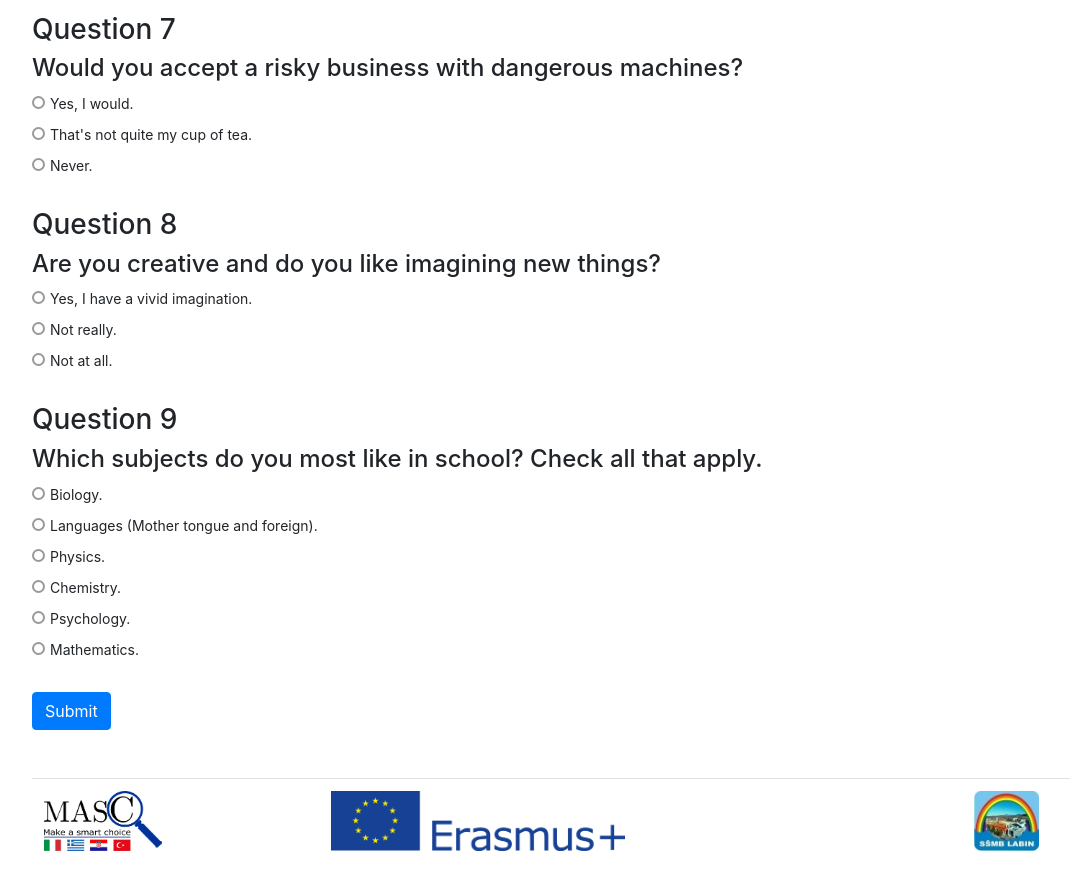
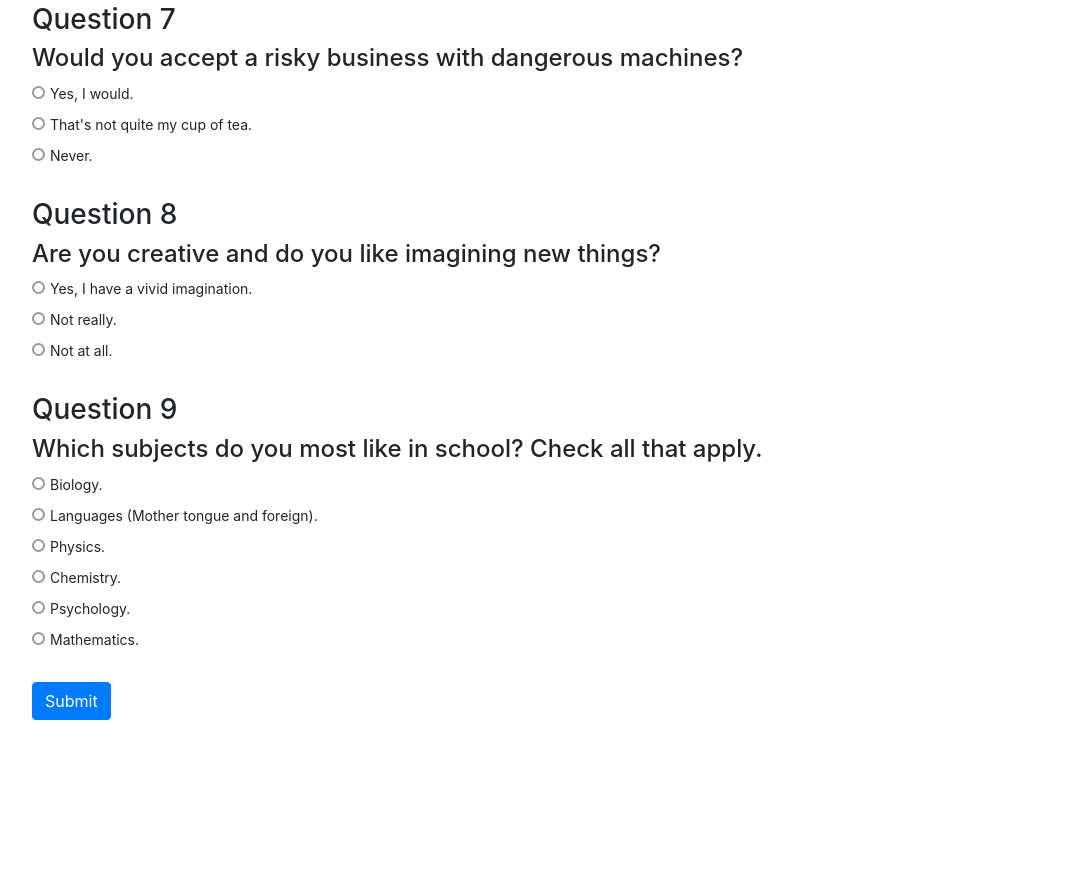
Before and after one commit to erasstranica/erasstranica.github.io, a plain HTML site: page test.html in a window 1280 px wide. Shown: the part 1789-2668 px from the top of the page, without its empty margins (53-1123 px from the left). After the commit the page ends 2557 px from the top, so only its background shows below. Drawn offline with nearby package versions, Linux system fonts and the light colour scheme.

Commit message:
clean up

```diff
--- a/main.js
+++ b/main.js
@@ -3,9 +3,7 @@ var hea = 0;
 var con = 0;
 function myfunc(){
 $("input").each(function() {
-    //alert($(this).name());
   if($(this).is(':checked')) {
-      //alert($(this).val());
     if($(this).val() === 'education'){
         edu = edu + 1;
     }
@@ -19,16 +17,17 @@ $("input").each(function() {
 });
 hea = hea + parseFloat($('#q9').val());
 
-//alert(hea);
-//alert(con);
-//alert(edu);
+
 if(edu >= hea && edu >= con){
+    alert("We have concluded that you are best suited to the education path, you will be sent to the education job database where you can learn more.");
     window.open('./education.html', '_self');
 }
 else if(hea >= edu && hea >= con){
+    alert("We have concluded that you are best suited to the health path, you will be sent to the health job database where you can learn more.");
     window.open('./health.html', '_self');
 }
 else{
+    alert("We have concluded that you are best suited to the construction path, you will be sent to the construction job database where you can learn more.");
     window.open('./construction.html', '_self');
 }
 }
--- a/test.html
+++ b/test.html
@@ -1,50 +1,26 @@
 <!DOCTYPE html>
-<!-- saved from url=(0060)https://getbootstrap.com/docs/3.3/examples/starter-template/ -->
-<html lang="en"><head><meta http-equiv="Content-Type" content="text/html; charset=UTF-8">
+<html lang="en">
+    <head>
+    <meta http-equiv="Content-Type" content="text/html; charset=UTF-8">
 
     <meta http-equiv="X-UA-Compatible" content="IE=edge">
     <meta name="viewport" content="width=device-width, initial-scale=1">
-    <!-- The above 3 meta tags *must* come first in the head; any other head content must come *after* these tags -->
-    <meta name="description" content="">
-    <meta name="author" content="">
-    <link rel="icon" href="https://getbootstrap.com/docs/3.3/favicon.ico">
 
+    <link rel="icon" href="logo.png">
     <title>Career Questionnaire</title>
 
-    <!-- Bootstrap core CSS -->
     <link href="./files/bootstrap.min.css" rel="stylesheet">
-
-    <!-- IE10 viewport hack for Surface/desktop Windows 8 bug -->
-    <link href="./files/ie10-viewport-bug-workaround.css" rel="stylesheet">
-
-    <!-- Custom styles for this template -->
-    <link href="./files/starter-template.css" rel="stylesheet">
-
-    <!-- Just for debugging purposes. Don't actually copy these 2 lines! -->
-    <!--[if lt IE 9]><script src="../../assets/js/ie8-responsive-file-warning.js"></script><![endif]-->
-    <script src="./files/ie-emulation-modes-warning.js.download"></script>
-
-    <!-- HTML5 shim and Respond.js for IE8 support of HTML5 elements and media queries -->
-    <!--[if lt IE 9]>
-      <script src="https://oss.maxcdn.com/html5shiv/3.7.3/html5shiv.min.js"></script>
-      <script src="https://oss.maxcdn.com/respond/1.4.2/respond.min.js"></script>
-    <![endif]-->
 	<style>
-
         .krug{
             -webkit-appearance: none;
             -moz-appearance: none;
             appearance: none;
-
             border-radius: 50%;
             width: 13px;
             height: 13px;
-
             border: 2px solid #999;
-
             outline: none;
             margin-right: 5px;
-
         }
         label{
             font-size: 14px;
@@ -53,8 +29,7 @@ input:checked {
             border: 4px solid black;
         }
 
-button,
-legend {
+        button, legend {
             color: white;
             background-color: black;
             padding: 5px 10px;
@@ -88,19 +63,16 @@ button:active {
             transform: rotate(-90deg);
         }
         body {
-            padding-top: 75px;
+            padding-top: 65px;
         }
     </style>
     </head>
- <!-- DO you consider yourself emotionally competent and of large professional authority?-->
     <body>
-	<!-- UBACI SLIKE ERASMUS LOGO, ŠKOlA, MASC-->
         <nav class="navbar navbar-expand-md navbar-dark fixed-top bg-dark">
             <a class="navbar-brand" href="./index.html">Make a Smart Choice</a>
             <button class="navbar-toggler" type="button" data-toggle="collapse" data-target="#navbarsExampleDefault" aria-controls="navbarsExampleDefault" aria-expanded="false" aria-label="Toggle navigation">
                 <span class="navbar-toggler-icon"></span>
             </button>
-
             <div class="collapse navbar-collapse" id="navbarsExampleDefault">
                 <ul class="navbar-nav mr-auto">
                     <li class="nav-item">
@@ -115,11 +87,11 @@ button:active {
             <div>
                 <table>
                     <tr>
-        <td><img src="./logo.png" style="height: 70px;"></td>
+                        <td><img src="./logo.png" style="height: 50px;"></td>
                         <td style="width: 20px;"></td>
-        <td><img src="./ErasmusPlus.png" style="height: 70px; "></td>
+                        <td><img src="./ErasmusPlus.png" style="height: 50px; "></td>
                         <td style="width: 20px;"></td>
-        <td><img src="./logoskole.jpg" style="height: 70px; "></td>
+                        <td><img src="./logoskole.jpg" style="height: 50px; "></td>
                     </tr>
                 </table>
             </div>
@@ -135,7 +107,6 @@ button:active {
 
         <div class="container">
             <form name="test1" action="javascript:void(0);" onsubmit="return myfunc();">
-
                 <h3 class="text-left">Question 1</h3>
                 <h4 class="text-left">What kind of person are you? Check all that apply.</h4>
                 <div class="checkbox">
@@ -210,7 +181,9 @@ button:active {
                 </div><br>
 
 
-		<!--<h3 class="text-left">Question 9</h3>
+<!-- left over code for a slider question that we didn't use
+
+<h3 class="text-left">Question 9</h3>
 <h4 class="text-left">Are you creative and do you like imagining new things?</h4>
 <div class="radio">
 <p>Gore</p>
@@ -235,21 +208,7 @@ button:active {
                 <br>
             </form>
         </div><!-- /.container -->
-      </div>
         <br>
-
-	<footer class="container">
-        <table class="table">
-            <tr>
-            <td><img src="./logo.png" style="height: 60px;"></td>
-            <td><img src="./ErasmusPlus.png" style="height: 60px; "></td>
-            <td><img src="./logoskole.jpg" style="height: 60px; "></td>
-            </tr>
-        </table>
-    </footer>
-    <!-- Bootstrap core JavaScript
-    ================================================== -->
-    <!-- Placed at the end of the document so the pages load faster -->
 
     <script src="./files/jquery.min.js.download"></script>
     <script>window.jQuery || document.write('<script src="../../assets/js/vendor/jquery.min.js"><\/script>')</script>
@@ -258,4 +217,5 @@ button:active {
     <script src="./files/ie10-viewport-bug-workaround.js.download"></script>
     <script src="./main.js"></script>
 
-</body></html>
+</body>
+</html>
```
Also changed, not shown: index.html (+7 -21 lines). Lines whose indentation alone changed are shown as unchanged.
